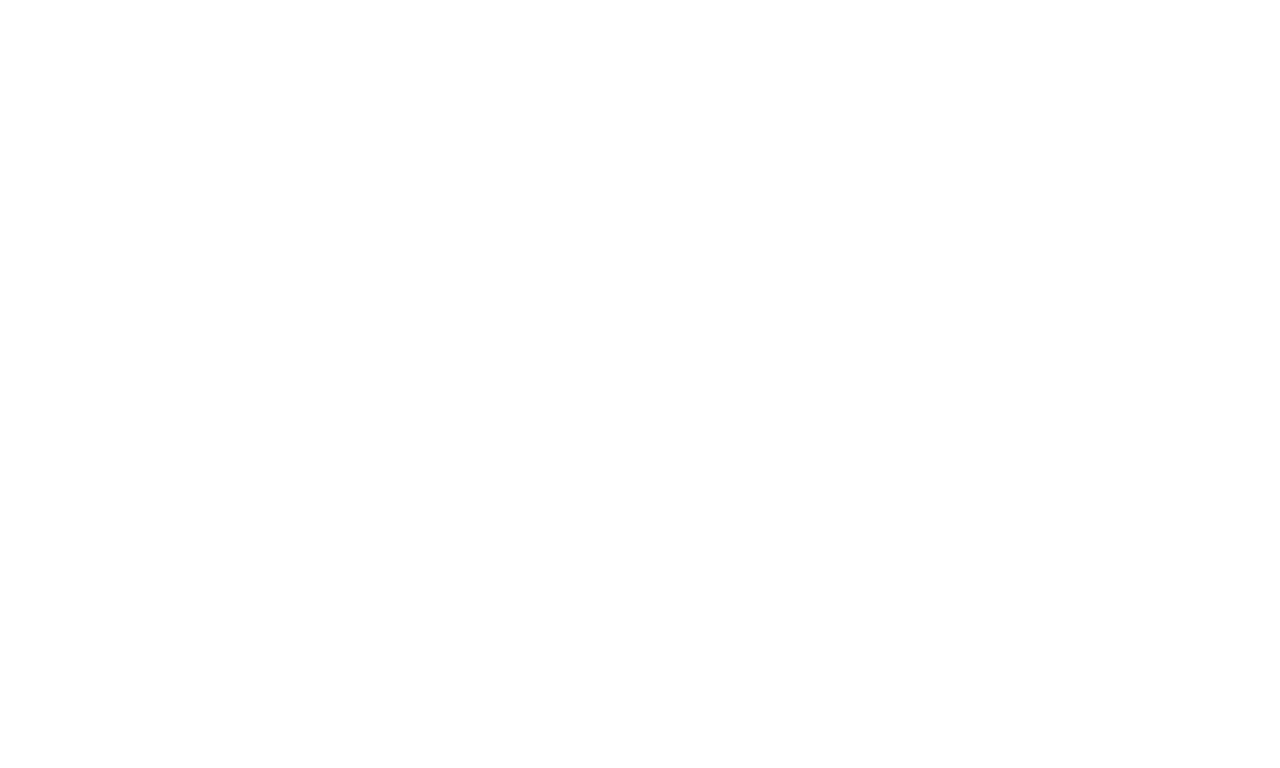
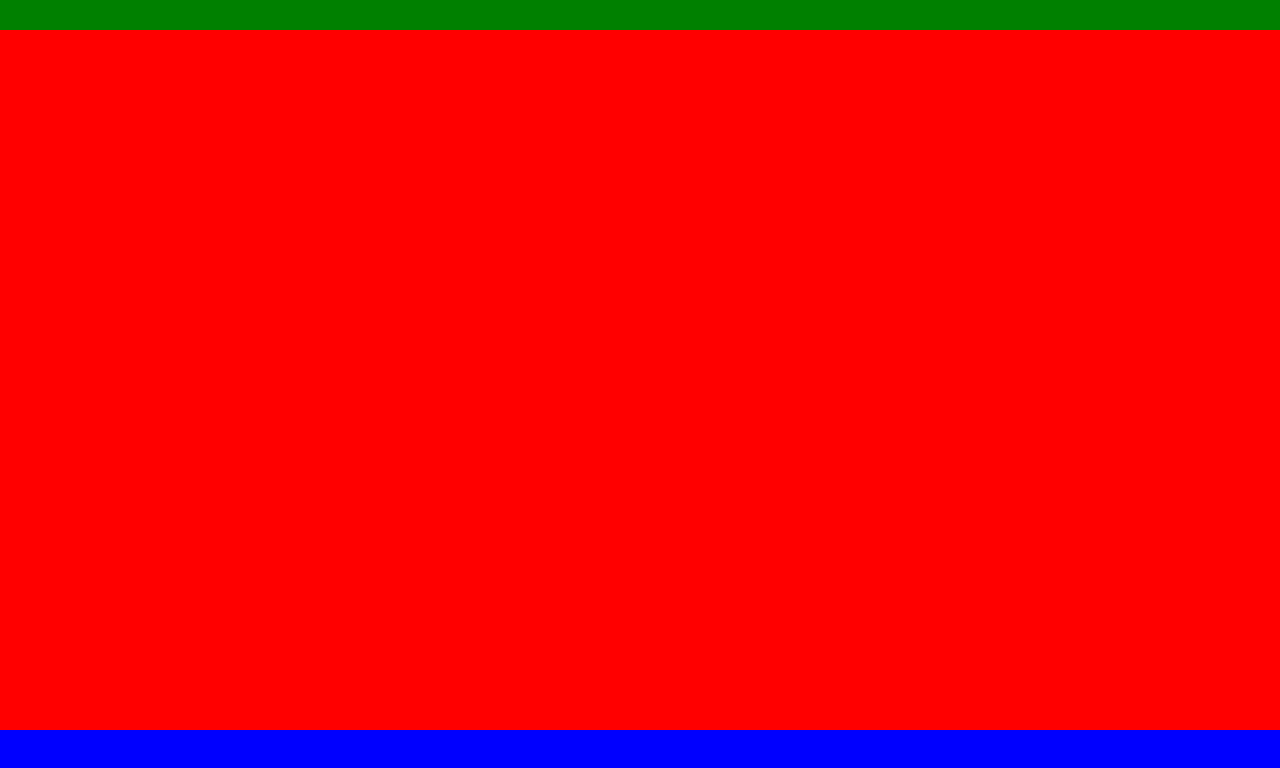
Before and after one commit to Jurypassa/html-css-zoom, a plain HTML site: page index.html in a window 1280 px wide. Drawn offline with Linux system fonts and the light colour scheme.

Commit message:
blocchi colorati

```diff
--- a/css/style.css
+++ b/css/style.css
@@ -5,3 +5,35 @@
     padding: 0;
     box-sizing: border-box;
 }
+
+/* header */
+
+header{
+    height: 30px;
+}
+
+/* main */
+
+main{
+    height: calc(100vh - 100px);
+}
+
+/* footer */
+
+footer{
+    height: 70px;
+}
+
+/* debug */
+
+.debug header{
+    background-color: green;
+}
+
+.debug main{
+    background-color: red;
+}
+
+.debug footer{
+    background-color: blue;
+}
--- a/index.html
+++ b/index.html
@@ -7,7 +7,7 @@
     <title>Zoom Layout</title>
     <link rel="stylesheet" href="css/style.css">
 </head>
-<body>
+<body class="debug">
 
     <!-- inizio header -->
     <header>
```
